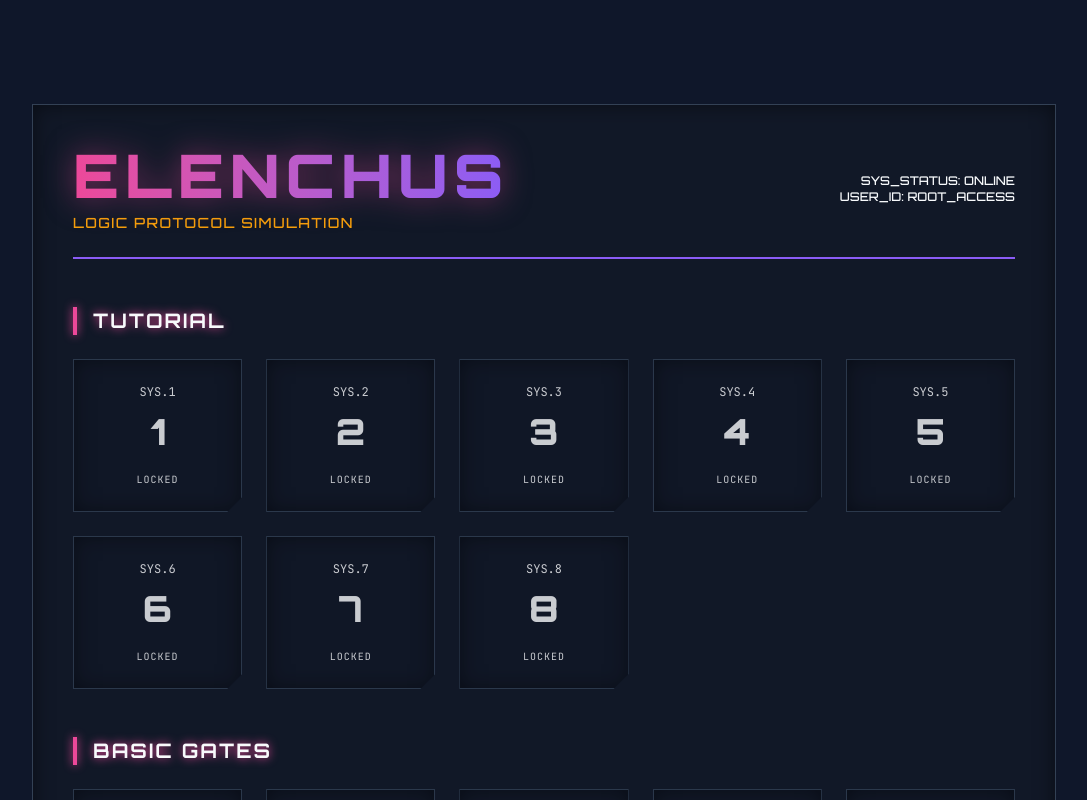
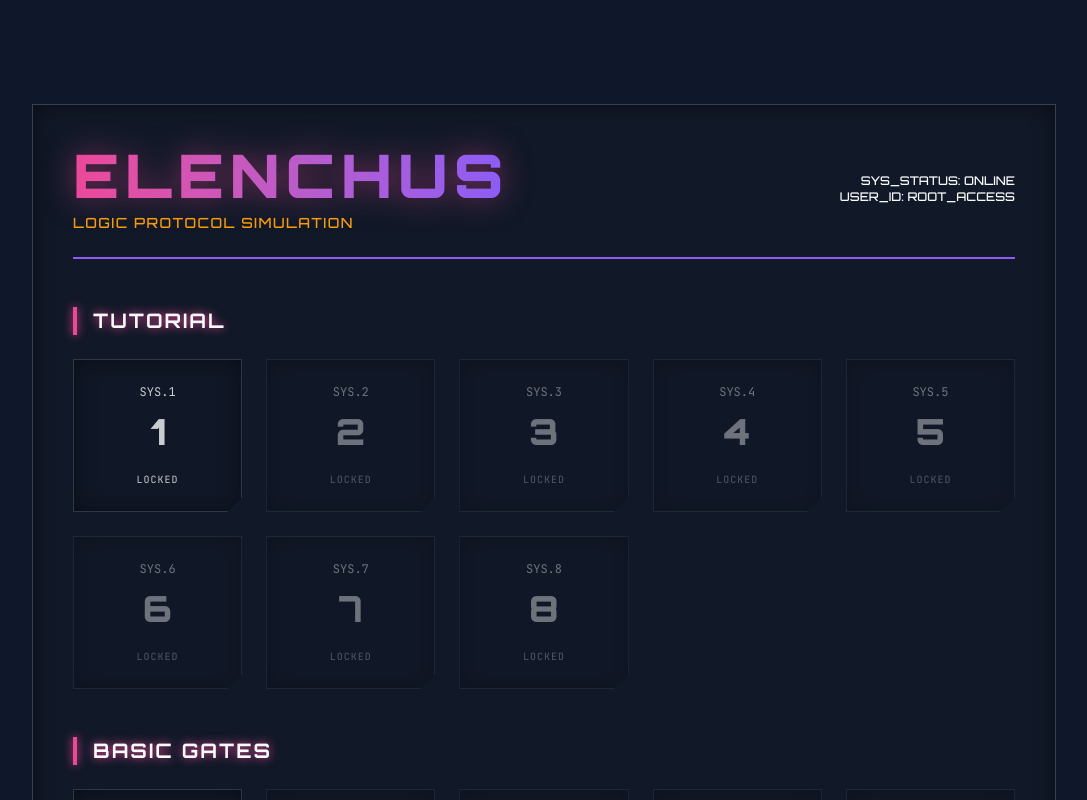
Before and after one commit to FerrDxD/elenchus, a Svelte app: page / in a window 1280 px wide. Shown: the top 800 px of the page, without its empty margins (96-1183 px from the left). Built offline with nearby package versions, Linux system fonts and the light colour scheme.

Commit message:
Implement level unlock logic with alert and add localization for locked stage messages

```diff
--- a/src/app.css
+++ b/src/app.css
@@ -109,3 +109,10 @@ h1, h2, h3, h4, h5, h6, .font-heading {
 .animate-pulse-fast {
   animation: pulse-fast 0.5s ease-in-out infinite;
 }
+@keyframes slide-down {
+  0% { transform: translate(-50%, -20px); opacity: 0; }
+  100% { transform: translate(-50%, 0); opacity: 1; }
+}
+.animate-slide-down {
+  animation: slide-down 0.3s cubic-bezier(0.16, 1, 0.3, 1) forwards;
+}
--- a/src/components/LevelSelect.svelte
+++ b/src/components/LevelSelect.svelte
@@ -9,11 +9,41 @@
 
   // Group levels
   const groups = Array.from(new Set(levels.map(l => l.group)));
+
+  let showAlert = $state(false);
+
+  function isUnlocked(level: typeof levels[0]): boolean {
+    if (level.order === 1) return true;
+    const prevLevel = levels.find(l => l.group === level.group && l.order === level.order - 1);
+    if (!prevLevel) return true;
+    return progressStore.isCompleted(prevLevel.id);
+  }
+
+  function handleSelect(level: typeof levels[0]) {
+    if (isUnlocked(level)) {
+      onSelectLevel(level.id);
+    } else {
+      showAlert = true;
+      setTimeout(() => { showAlert = false; }, 3000);
+    }
+  }
 </script>
 
 <div class="min-h-screen bg-[var(--color-background)] py-16 px-8 relative flex flex-col items-center justify-start overflow-auto">
   <!-- Decorative grid -->
   <div class="absolute inset-0 pointer-events-none opacity-20" style="background-image: linear-gradient(var(--color-primary) 1px, transparent 1px), linear-gradient(90deg, var(--color-primary) 1px, transparent 1px); background-size: 50px 50px; transform: perspective(500px) rotateX(60deg) translateY(-100px) translateZ(-200px);"></div>
+
+  {#if showAlert}
+    <div class="fixed top-8 left-1/2 -translate-x-1/2 z-50 cyber-panel p-4 border-l-4 border-[var(--color-destructive)] bg-[rgba(15,23,42,0.95)] backdrop-blur shadow-[0_10px_30px_rgba(220,38,38,0.3)] min-w-[300px] flex items-center gap-4 animate-slide-down">
+      <div class="w-8 h-8 flex items-center justify-center shrink-0">
+        <div class="w-4 h-4 rounded-sm bg-[var(--color-destructive)] animate-pulse shadow-[0_0_10px_var(--color-destructive)]"></div>
+      </div>
+      <div>
+        <p class="font-heading font-black text-[var(--color-destructive)] uppercase tracking-widest text-sm drop-shadow-[0_0_5px_var(--color-destructive)]">{t('ui.locked_alert').split(':')[0]}</p>
+        <p class="text-xs text-[var(--color-foreground)] mt-1 font-mono">{t('ui.locked_alert').split(':')[1]}</p>
+      </div>
+    </div>
+  {/if}
 
   <div class="w-full max-w-5xl cyber-panel p-10 relative z-10 my-10">
     <div class="flex flex-col md:flex-row items-center justify-between mb-12 border-b-2 border-[var(--color-secondary)] pb-6">
@@ -37,13 +67,17 @@
                 class="relative p-6 flex flex-col items-center justify-center gap-3 transition-all duration-300 group hover:scale-105 active:scale-95
                   {progressStore.isCompleted(level.id)
                     ? 'cyber-panel ring-2 ring-[var(--color-primary)] bg-[var(--color-card)]'
-                    : 'cyber-panel opacity-80 hover:opacity-100'}"
-                onclick={() => onSelectLevel(level.id)}
+                    : isUnlocked(level)
+                      ? 'cyber-panel opacity-80 hover:opacity-100'
+                      : 'cyber-panel opacity-40 bg-[rgba(15,23,42,0.5)] cursor-not-allowed'}"
+                onclick={() => handleSelect(level)}
               >
                 <!-- Decorative scan line on hover -->
-                <div class="absolute inset-0 bg-gradient-to-b from-transparent via-[var(--color-primary)] to-transparent opacity-0 group-hover:opacity-20 group-hover:animate-scan pointer-events-none"></div>
+                {#if isUnlocked(level)}
+                  <div class="absolute inset-0 bg-gradient-to-b from-transparent via-[var(--color-primary)] to-transparent opacity-0 group-hover:opacity-20 group-hover:animate-scan pointer-events-none"></div>
+                {/if}
 
-                <span class="text-xs text-[var(--color-muted-foreground)] group-hover:text-[var(--color-primary)] transition-colors">SYS.{level.order}</span>
+                <span class="text-xs text-[var(--color-muted-foreground)] {isUnlocked(level) ? 'group-hover:text-[var(--color-primary)]' : ''} transition-colors">SYS.{level.order}</span>
                 <span class="text-4xl font-heading font-black {progressStore.isCompleted(level.id) ? 'text-[var(--color-primary)] drop-shadow-[0_0_8px_var(--color-primary)]' : 'text-[var(--color-foreground)]'}">{level.order}</span>
 
                 <div class="w-full mt-2 flex justify-center items-center">
@@ -53,7 +87,7 @@
                       {t('ui.cleared')}
                     </span>
                   {:else}
-                    <span class="text-[10px] text-[var(--color-muted-foreground)] uppercase tracking-widest">{t('ui.locked')}</span>
+                    <span class="text-[10px] {isUnlocked(level) ? 'text-[var(--color-muted-foreground)]' : 'text-[var(--color-destructive)] opacity-70'} uppercase tracking-widest">{t('ui.locked')}</span>
                   {/if}
                 </div>
               </button>
--- a/src/lib/i18n.ts
+++ b/src/lib/i18n.ts
@@ -15,6 +15,7 @@ export const translations = {
     'ui.analyzing': 'MENGANALISIS',
     'ui.validating': 'Memvalidasi jalur logika...',
     'ui.components': 'KOMPONEN',
+    'ui.locked_alert': 'AKSES DITOLAK: Stage ini terkunci. Harap selesaikan stage sebelumnya terlebih dahulu.',
 
     // Result Panel
     'result.success': 'SISTEM TERTEMBUS',
@@ -58,6 +59,7 @@ export const translations = {
     'ui.analyzing': 'ANALYZING',
     'ui.validating': 'Validating logic pathways...',
     'ui.components': 'COMPONENTS',
+    'ui.locked_alert': 'ACCESS DENIED: This stage is locked. Please complete the previous stage first.',
 
     // Result Panel
     'result.success': 'SYSTEM BREACHED',
```
